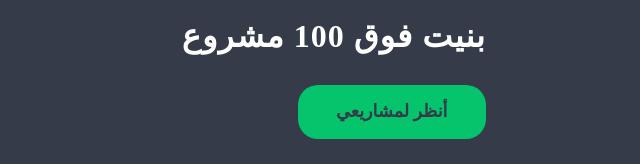
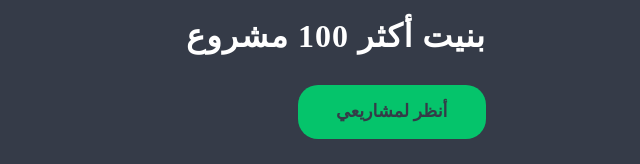
Before and after one commit to faisaldeveloped/portfolio, a plain HTML site: page index.html in a window 1280 px wide. Shown: the part 350-514 px from the top of the page, 594-1234 px from the left. Drawn offline with Linux system fonts and the light colour scheme; a web font is replaced by a local one.

Commit message:
Update index.html

```diff
--- a/index.html
+++ b/index.html
@@ -5,7 +5,7 @@
     <meta http-equiv="X-UA-Compatible" content="IE=edge">
     <meta name="viewport" content="width=device-width, initial-scale=1.0">
     <meta name="keywords" content="موقع شخصي, تصميم, برمجة. تصميم مواقع, برمجة مواقع, تطوير, تطوير مواقع, مبرمج, مبرمج مواقع, مصمم واجهات, Fornt end, Figma, فيصل العنزي, Faisal Alanazi" />
-    <meta name="description" content="بنيت فوق 100 مشروع لتصميم و برمجة الواجهات بلغات HTML, CSS, JavaScript" />
+    <meta name="description" content="بنيت أكثر 100 مشروع لتصميم و برمجة الواجهات بلغات HTML, CSS, JavaScript" />
     <link rel="stylesheet" href="style.css" />
     <link rel="stylesheet" href="https://cdnjs.cloudflare.com/ajax/libs/font-awesome/6.0.0-beta3/css/all.min.css" />
     <title>فيصل العنزي| موقعي الشخصي</title>
@@ -35,7 +35,7 @@
     <section class="main" id="main">
         <div class="main_content">
             <h2>مرحبا, أنا فيصل العنزي <br/> <span>مطور مواقع</span> </h2>
-            <h3> بنيت فوق 100 مشروع</h3>
+            <h3> بنيت أكثر 100 مشروع</h3>
             <a href="#projects" class="btn">أنظر لمشاريعي</a>
 
             <div class="social">
```
